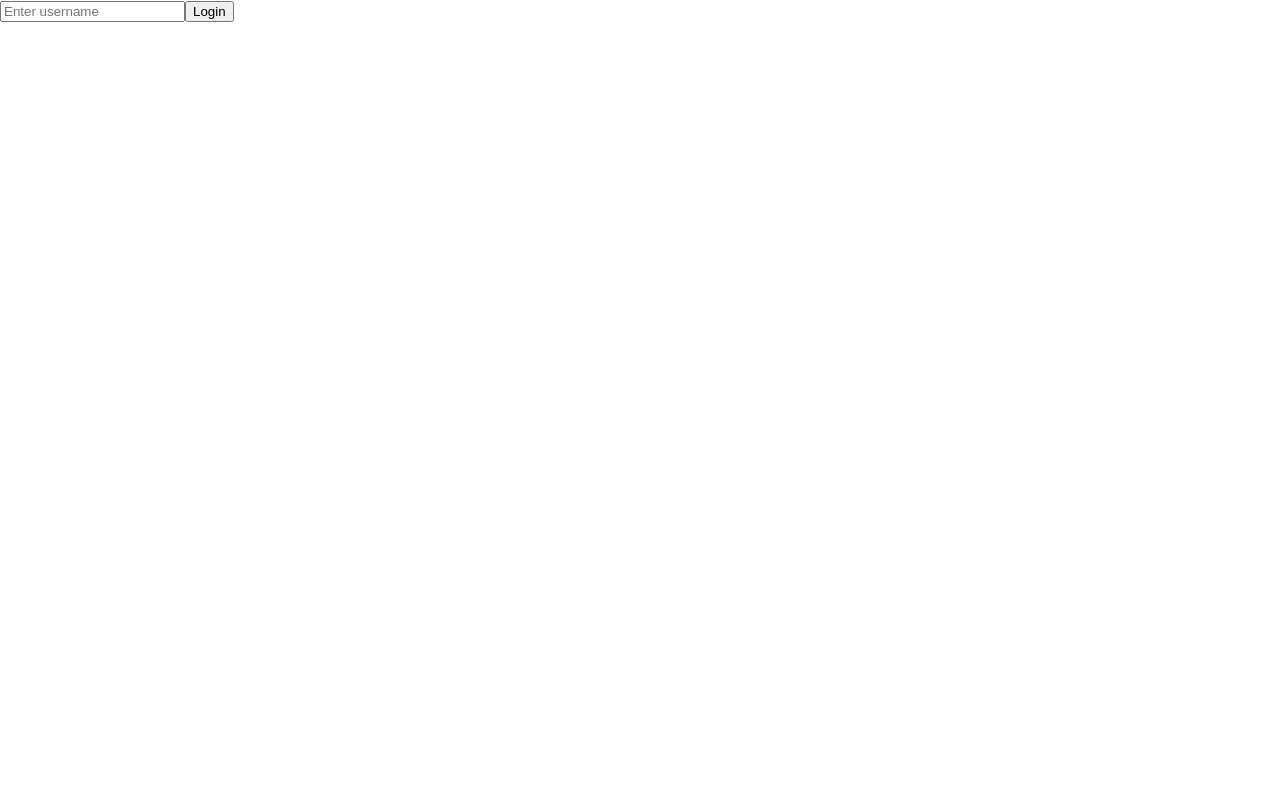
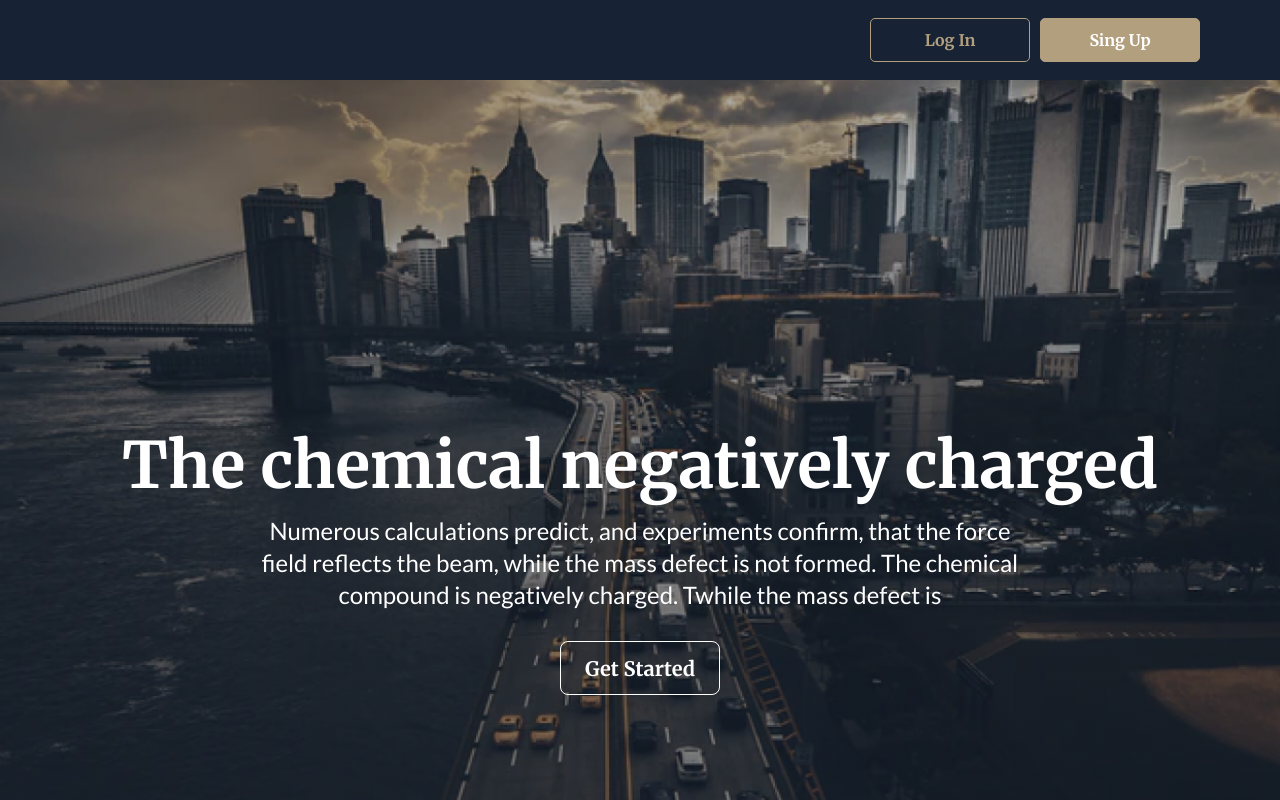
Before and after one commit to ka9mal6t/zenbittech-task, a React (Create React App) app: page / in a window 1280 px wide. Before the commit this address led to /login. Shown: the top 800 px of the page. Built offline with nearby package versions, Linux system fonts and the light colour scheme.

Commit message:
add styles and content for HomePage

```diff
--- a/src/App.tsx
+++ b/src/App.tsx
@@ -15,7 +15,7 @@ const App: React.FC = () => {
         <Route path="/login" element={<Login />} />
         <Route
           path="/"
-          element={isAuthenticated ? <Home /> : <Navigate to="/login" />}
+          element={<Home />}
         />
       </Routes>
     </Router>
--- /dev/null
+++ b/src/components/DealComponents.tsx
@@ -0,0 +1,44 @@
+import {FC} from 'react';
+import './css/Deal.css'
+
+
+
+interface IDealComponent{
+  imageUrl: string,
+  name: string,
+  price: number,
+  tiket: number,
+  yieldData: string,
+  days: number,
+  sold: string
+}
+const DealComponent: FC<IDealComponent> = ({imageUrl, name, price, tiket, yieldData, days, sold}) => {
+
+
+  return (
+    <div className='item'>
+      <img src={imageUrl} alt="" />
+        <div className='item__overlay'>
+          <p>{name}</p>
+          <div className='item__text' >
+
+            <div className='param__1'>
+              <span className='item__param'>{price} Dhs</span>
+              <span className='item__param'>Tiket - {tiket} Dhs</span>
+            </div>
+            <div className='param__2'>
+              <span className='item__param'>Yield {yieldData}%</span>
+              <span className='item__param'>Days left {days} </span>
+            </div>
+            <div className='param__3'>
+              <span className='item__param'>Sold {sold}%</span>
+            </div>
+        </div>
+      </div>
+    </div>
+
+
+  );
+};
+
+export default DealComponent;
--- /dev/null
+++ b/src/components/HeaderComponent.tsx
@@ -0,0 +1,34 @@
+import {FC} from 'react';
+import './css/Header.css'
+
+
+interface IHeaderComponent{
+    auth: boolean | undefined;
+    logOut: () => void;
+}
+const HeaderComponent: FC<IHeaderComponent> = ({auth, logOut}) => {
+
+
+  return (
+    <header>
+        <div className='header-btns'>
+            {auth === true?
+             <button className='btn' onClick={logOut}>Log Out</button>
+            :
+            (auth === false?
+                <div>
+                    <button className='btn bordered'>Log In</button>
+                    <button className='btn'>Sing Up</button>
+                </div>
+             :
+             null
+            )
+            }
+       </div>
+    </header>
+
+
+  );
+};
+
+export default HeaderComponent;
--- a/src/components/Home.tsx
+++ b/src/components/Home.tsx
@@ -1,19 +1,51 @@
-import React from 'react';
+import React, { useState } from 'react';
 import { useDispatch, useSelector } from 'react-redux';
 import { RootState } from '../store/store';
 import { logout } from '../store/authSlice';
+import HeaderComponent from './HeaderComponent';
+import DealComponent from './DealComponents';
+import './css/Home.css'
 
 const Home: React.FC = () => {
-  const username = useSelector((state: RootState) => state.auth.username);
+  const auth = useSelector((state: RootState) => state.auth.isAuthenticated);
   const dispatch = useDispatch();
 
   const handleLogout = () => {
     dispatch(logout());
-  };
+    };
+  const dealExample =
+    {imageUrl: "https://media.istockphoto.com/id/511061090/ru/%D1%84%D0%BE%D1%82%D0%BE/%D0%B1%D0%B8%D0%B7%D0%BD%D0%B5%D1%81-%D0%BE%D1%84%D0%B8%D1%81-%D0%B7%D0%B4%D0%B0%D0%BD%D0%B8%D0%B5-%D0%B2-%D0%BB%D0%BE%D0%BD%D0%B4%D0%BE%D0%BD%D0%B5-%D0%B0%D0%BD%D0%B3%D0%BB%D0%B8%D1%8F.jpg?s=2048x2048&w=is&k=20&c=ibAjRHPRvsQeYbUd4y5_fuZ2Vqh60G5Ts-vqrpevm3Q=",
+      name: "The Marina Torch",
+      price: 6_500_000,
+      tiket: 60_000,
+      yield: "9.25",
+      days: 150,
+      sold: "75"};
 
   return (
     <div>
-      <button onClick={handleLogout}>Logout</button>
+      <HeaderComponent auth={auth} logOut={handleLogout}/>
+      <main>
+        <div className='preview'>
+          <div className='preview__title'> The chemical  negatively charged </div>
+          <div className='preview__text'> Numerous calculations predict, and experiments confirm, that the force field reflects the beam, while the mass defect is not formed. The chemical compound is negatively charged. Twhile the mass defect is </div>
+          <button className='preview__btn'> Get Started </button>
+        </div>
+        <div className='deals'>
+          <p>Open Deals</p>
+          <div className='items'>
+            <DealComponent
+            imageUrl={dealExample.imageUrl}
+            name={dealExample.name}
+              price={dealExample.price}
+              tiket={dealExample.tiket}
+              yieldData={dealExample.yield}
+              days={dealExample.days}
+              sold={dealExample.sold}/>
+
+          </div>
+        </div>
+      </main>
     </div>
   );
 };
--- /dev/null
+++ b/src/components/css/Deal.css
@@ -0,0 +1,86 @@
+.item{
+    flex: 0 0 calc(50% - 20px);
+    margin-right: 20px;
+    margin-bottom: 20px;
+    position: relative;
+}
+
+@media screen and (max-width: 1000px) {
+    .item{
+        flex: 100%;
+        margin-right: 0;
+    }
+}
+.item img{
+    width: 100%;
+    height: auto;
+    display: block;
+}
+
+.item__overlay{
+    position: absolute;
+    bottom: 0;
+    left: 0;
+    width: 100%;
+    height: auto;
+    padding-left: 5px;
+}
+
+.item__text{
+    display: flex;
+}
+
+.item p{
+    color: #FFFFFF;
+    font-family: "Merriweather", serif;
+    font-weight: 700;
+    font-size: 20px;
+    line-height: 34px;
+    margin: 0;
+}
+
+.item__text div:first-of-type{
+    flex: 0 0 40%;
+}
+
+.item__text div:nth-of-type(2){
+    flex: 0 0 35%;
+}
+
+.item__text div:last-of-type{
+    flex: 0 0 30%;
+}
+
+.item__param{
+    color: #FFFFFF;
+    display: block;
+    font-family: "Lato", sans-serif;
+    font-weight: 400;
+    font-style: normal;
+    font-size: 18px;
+    line-height: 22px;
+}
+
+@media screen and (max-width: 700px) {
+    .item p{
+        font-size: 18px;
+        line-height: 26px;
+    }
+
+    .item__param{
+        font-size: 14px;
+        line-height: 20px;
+    }
+}
+
+@media screen and (max-width: 500px) {
+    .item p{
+        font-size: 14px;
+        line-height: 20px;
+    }
+
+    .item__param{
+        font-size: 10px;
+        line-height: 16px;
+    }
+}
--- /dev/null
+++ b/src/components/css/Header.css
@@ -0,0 +1,41 @@
+@import url('https://fonts.googleapis.com/css2?family=Merriweather:ital,wght@0,300;0,400;0,700;0,900;1,300;1,400;1,700;1,900&display=swap');
+
+header{
+    height: 80px;
+    background-color: #172234;
+    display: flex;
+    justify-content: end;
+    padding-right: 80px;
+}
+
+.header-btns{
+    display: flex;
+    align-items: center;
+}
+.btn{
+    width: 160px;
+    height: 44px;
+    margin-left: 10px;
+    font-family: "Merriweather", serif;
+    font-weight: 700;
+    font-size: 16px;
+    line-height: 22px;
+    font-style: normal;
+    border-radius: 5px;
+    background-color: #B29F7E;
+    color: #FFFFFF;
+    border: 1px solid #B29F7E
+}
+
+@media screen and (max-width: 1024px) {
+    .btn{
+        width: 100px;
+        font-size: 12px;
+        height: 36px;
+    }
+}
+
+.btn.bordered{
+    color: #B29F7E;
+    background-color: transparent;
+}
--- /dev/null
+++ b/src/components/css/Home.css
@@ -0,0 +1,99 @@
+@import url('https://fonts.googleapis.com/css2?family=Merriweather:ital,wght@0,300;0,400;0,700;0,900;1,300;1,400;1,700;1,900&display=swap');
+@import url('https://fonts.googleapis.com/css2?family=Lato:ital,wght@0,100;0,300;0,400;0,700;0,900;1,100;1,300;1,400;1,700;1,900&display=swap');
+
+.preview{
+    background-image: linear-gradient(rgba(23, 34, 52, 0.3), rgba(23, 34, 52, 0.5)), url('../img/image 60.png');
+    background-position: center;
+    background-repeat: no-repeat;
+    background-size: cover;
+
+    text-align: center;
+    color: #FFFFFF;
+}
+
+.preview{
+    height: 960px;
+    display: flex;
+    flex-direction: column;
+    justify-content: center;
+    align-items: center;
+}
+
+.preview__title{
+    font-family: "Merriweather", serif;
+    font-weight: 700;
+    font-size: 64px;
+    line-height: 80px;
+    margin-bottom: 10px;
+}
+
+.preview__text{
+    font-family: "Lato", sans-serif;
+    font-weight: 400;
+    font-style: normal;
+    font-size: 24px;
+    line-height: 32px;
+    padding: 0 250px;
+    margin-bottom: 30px;
+}
+@media screen and (max-width: 1200px) {
+    .preview__title{
+        font-size: 56px;
+    }
+    .preview__text{
+        padding: 0 100px;
+    }
+
+}
+
+@media screen and (max-width: 550px) {
+    .preview__title{
+        font-size: 34px;
+        line-height: 42px;
+    }
+    .preview__text{
+        padding: 0 50px;
+        font-size: 20px;
+        line-height: 26px;
+    }
+
+}
+
+
+
+.preview__btn{
+    font-family: "Merriweather", serif;
+    font-weight: 700;
+    font-size: 20px;
+    width: 160px;
+    height: 54px;
+    border-radius: 8px;
+    background-color: transparent;
+    color: #FFFFFF;
+    border: 1px solid #FFFFFF;
+}
+
+.deals{
+    margin: 50px 80px 0 80px;
+}
+
+@media screen and (max-width: 550px) {
+    .deals{
+        margin: 50px 20px 0 20px;
+    }
+}
+.deals p{
+    font-family: "Merriweather", serif;
+    font-weight: 700;
+    font-size: 28px;
+    line-height: 34px;
+    color: #B29F7E;
+    margin: 0;
+    margin-bottom: 20px;
+}
+
+.items{
+    display: flex;
+    flex-direction: row;
+    flex-wrap: wrap;
+}
```
Also changed, not shown: src/components/img/image 60.png (added).
